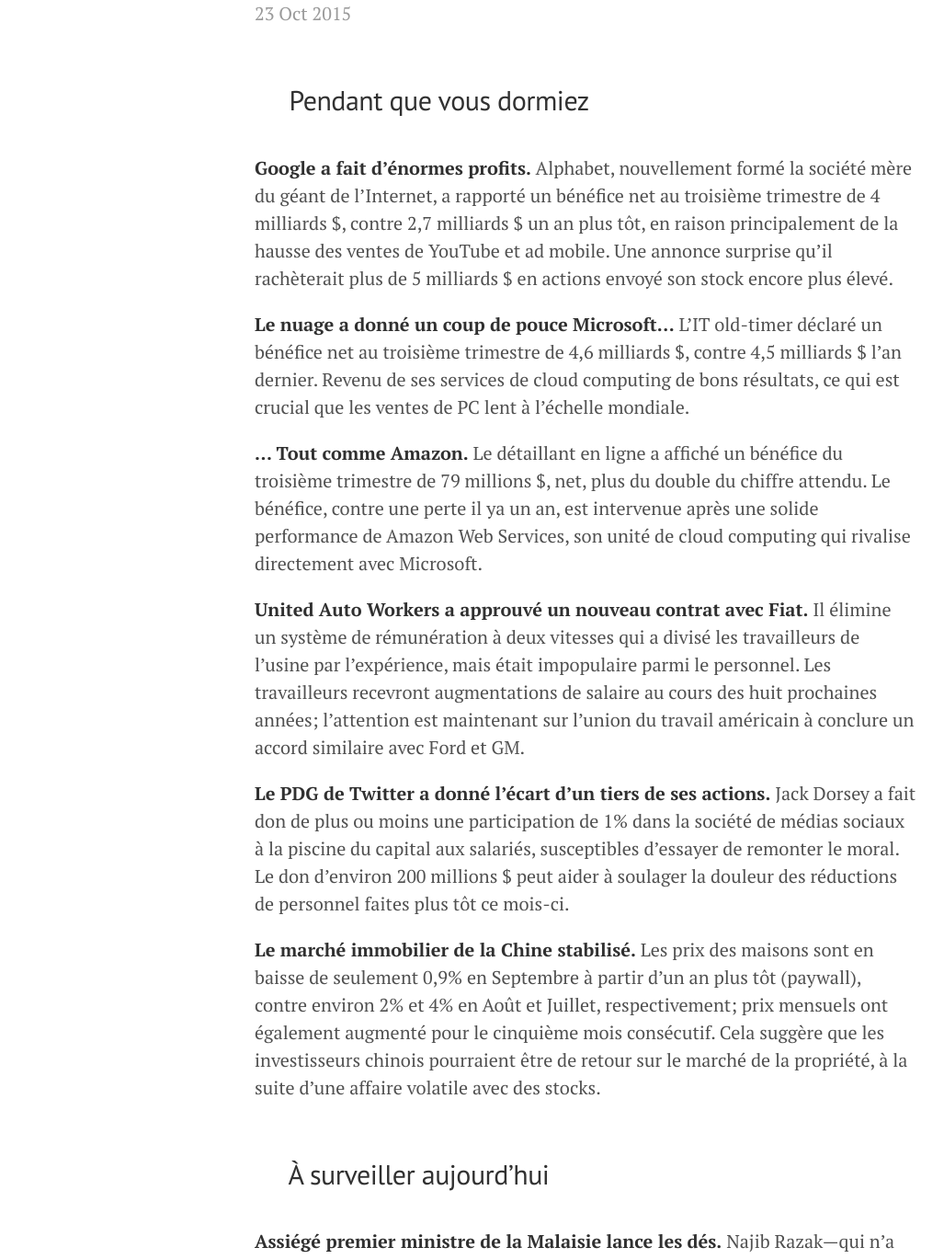
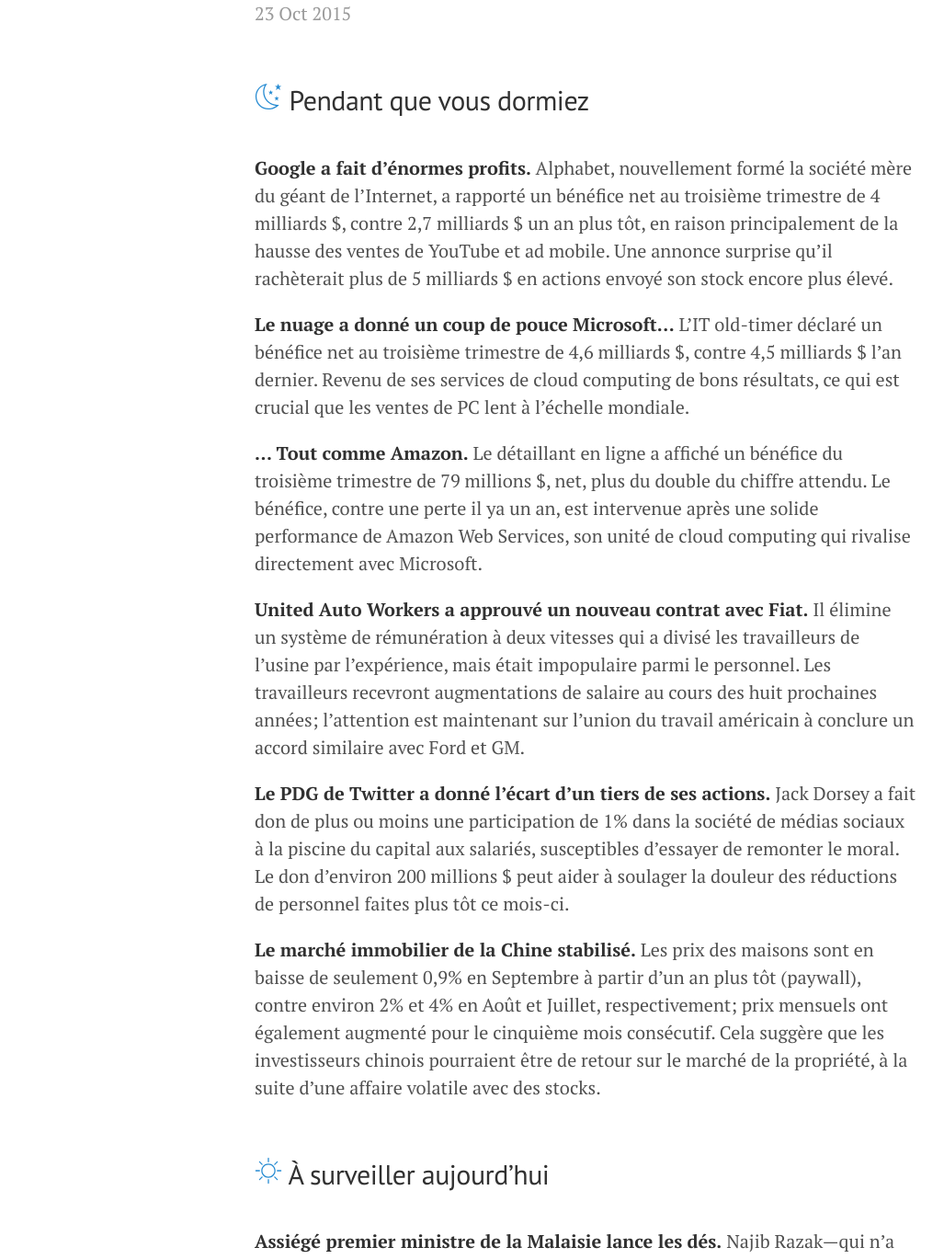
Before and after one commit to BrefNews/brefnews.github.io, a Jekyll site: the page built from index.html, in a window 1280 px wide. Shown: the part 232-1601 px from the top of the page at 92% size, without its empty margins (3-1030 px from the left). Built offline with Jekyll 4.4.1, drawn with Linux system fonts in a browser that asks for light colours; the list of posts is cut into pages by our own code.

Commit message:
SVG styling

```diff
--- a/public/css/poole.css
+++ b/public/css/poole.css
@@ -91,8 +91,9 @@
   font-size: 2rem;
 }
 .svg-icon {
-  display: inline;
-  max-height: 1.5rem;
+  height: 1.5rem;
+}
+.svg-icon path {
   fill: #268bd2;
 }
 h2 {
```
